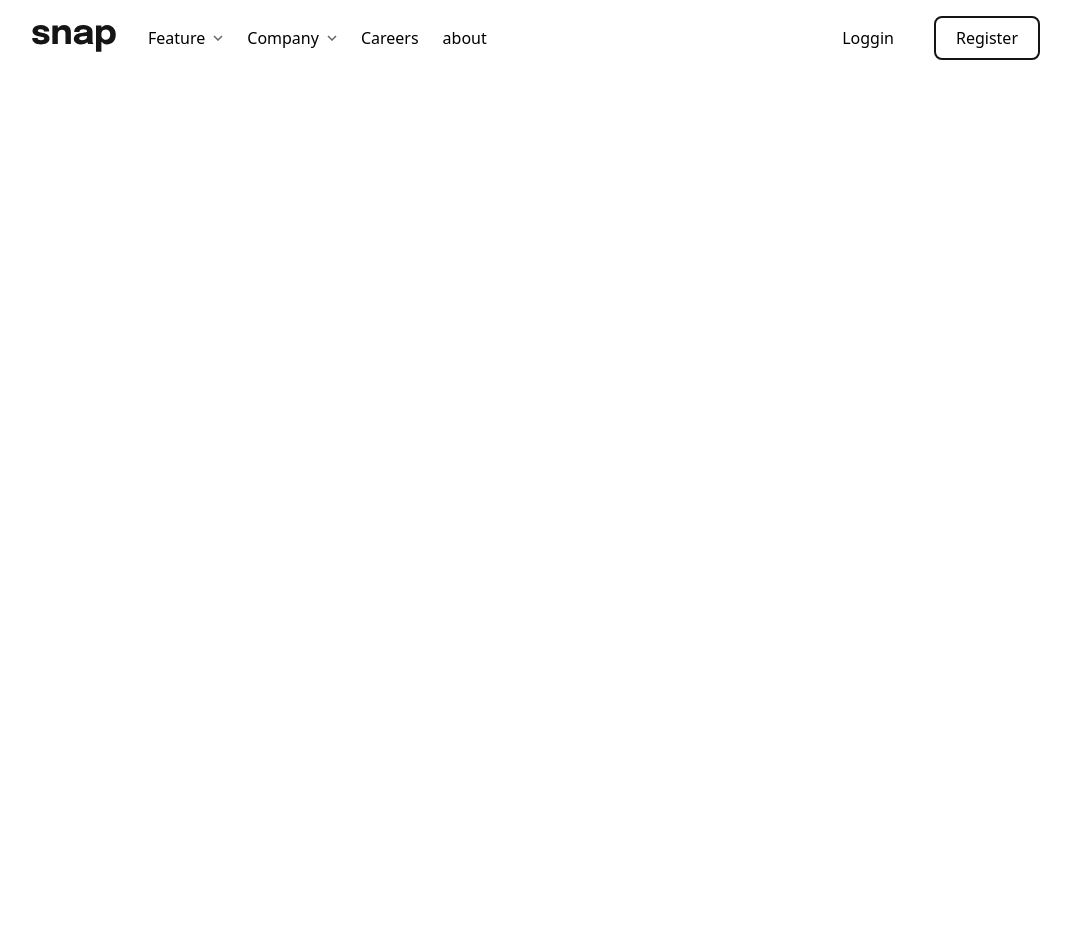
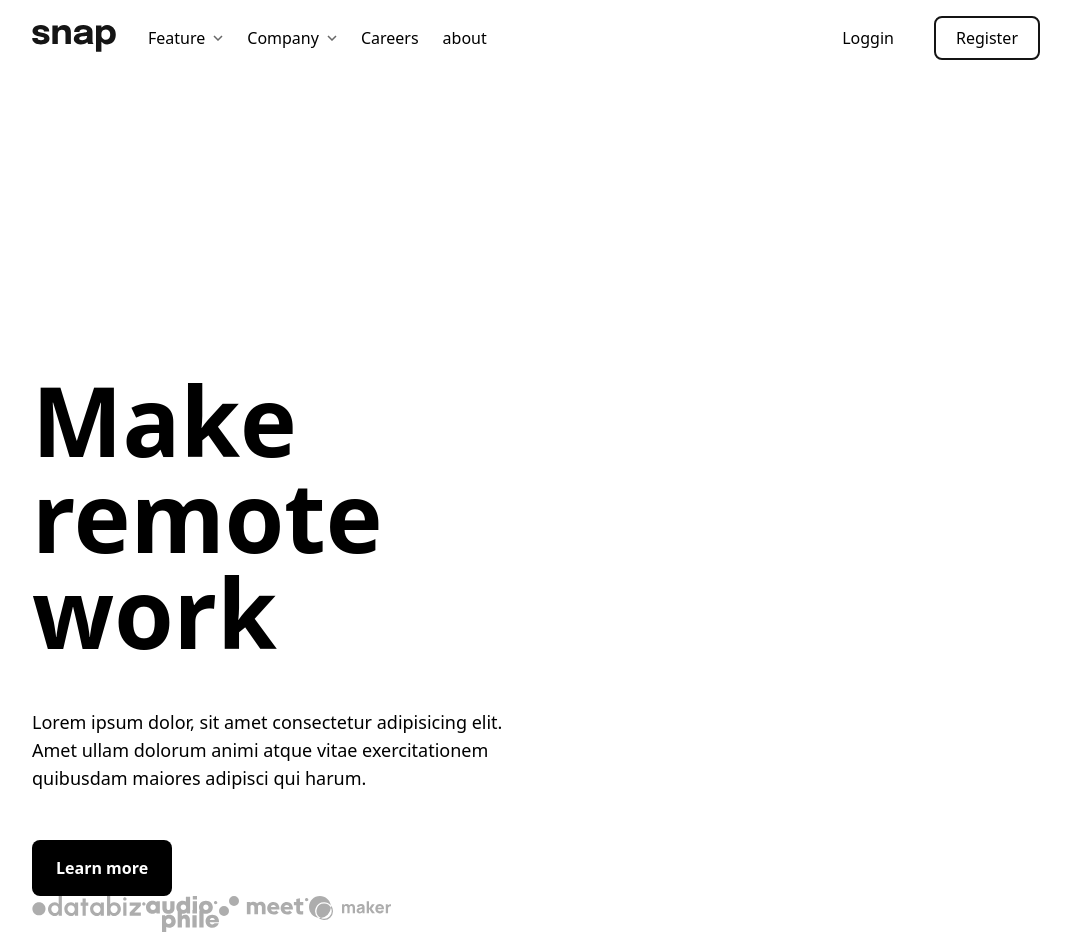
Before and after one commit to Andriikryl/work-landing, a React (Create React App) app: page / in a window 1280 px wide. Shown: the whole page, without its empty margins (104-1175 px from the left). Before the commit the page ends 800 px from the top, so only its background shows below. Built offline with nearby package versions, Linux system fonts and the light colour scheme.

Commit message:
feat[main-section]

```diff
--- a/src/App.js
+++ b/src/App.js
@@ -1,10 +1,12 @@
 import { Header } from "./components/header";
+import { MainSection } from "./components/main-section/MainSection";
 import { Wrapper } from "./components/wrapper";
 
 function App() {
   return (
     <Wrapper>
       <Header />
+      <MainSection />
     </Wrapper>
   );
 }
--- a/src/components/button/index.jsx
+++ b/src/components/button/index.jsx
@@ -1,7 +1,7 @@
 import React from 'react'
 
 const borderStyles = 'border-2 border-almost-black rounded-lg'
-const filledStyles = 'text-almost-white bg-black rounded-lg font-bold py-4 px-6 mx-0 hover:bg-transparent hover: text-almost-black border-2 border-alomst-black'
+const filledStyles = 'text-white bg-black rounded-lg font-bold py-4 px-6 mx-0 hover:bg-transparentborder-2 border-alomst-black'
 
 export const Button = ({children = '', hasBorder = false, isFilled = false,}) => {
   return (
--- /dev/null
+++ b/src/components/main-section/MainSection.jsx
@@ -0,0 +1,26 @@
+import React from 'react'
+import MenImage from '../../images/image-hero-desktop.png';
+import MenImageMobile from '../../images/image-hero-mobile.png'
+import { ReactComponent as Databiz } from '../../images/client-databiz.svg'
+import { ReactComponent as Audiophile } from '../../images/client-audiophile.svg'
+import { ReactComponent as Meet } from '../../images/client-meet.svg'
+import { ReactComponent as Maker } from '../../images/client-maker.svg'
+import { Button } from '../button';
+
+export const MainSection = () => {
+  return (
+    <section className='flex w-full mt-6'>
+      <div className='relative w-2/4 text-left mt-12'>
+        <h1 className='text-8xl font-black mt-60 whitespace-pre-line'>{`Make\n remote work`}</h1>
+        <p className='text-medium-gray text-lg my-12 whitespace-pre-line'>{`Lorem ipsum dolor, sit amet consectetur adipisicing elit.\n Amet ullam dolorum animi atque vitae exercitationem\n quibusdam maiores adipisci qui harum.`}</p>
+      <Button isFilled={true} >Learn more</Button>
+      <div className='flex'>
+        <Databiz/>
+        <Audiophile/>
+        <Meet/>
+        <Maker/>
+      </div>
+      </div>
+    </section>
+  )
+}
```
